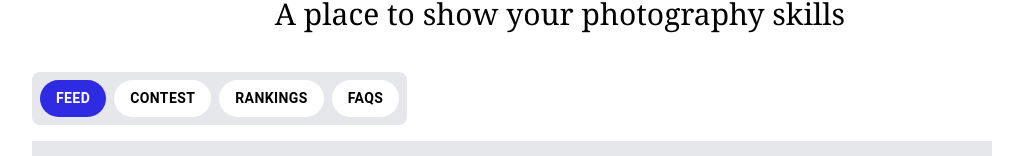
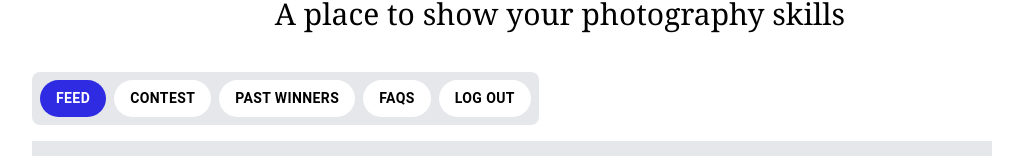
Before and after one commit to zernrack/PicQuest, a React (Vite) app in the folder client/: page /home in a window 1280 px wide. Shown: the part 292-448 px from the top of the page, without its empty margins (80-1103 px from the left). Built offline with nearby package versions, Linux system fonts and the light colour scheme.

Commit message:
Add Adjustment on Tab Selector

```diff
--- a/client/src/pages/home/selector/TabButton/TabButton.jsx
+++ b/client/src/pages/home/selector/TabButton/TabButton.jsx
@@ -1,5 +1,6 @@
 import React from "react";
 import Button from "@mui/material/Button";
+import { Link } from "react-router-dom";
 import "./styles.css";
 
 export default function TabButton(props) {
--- a/client/src/pages/home/selector/index.jsx
+++ b/client/src/pages/home/selector/index.jsx
@@ -1,8 +1,12 @@
 import React from "react";
 import TabButton from "./TabButton/TabButton";
-import Feed from "../feed/index";
+import Feed from "../Feed/feed";
 import Contest from "../contest/Contest";
+import Winners from "../PastWinners/winners";
 import Accordions from "../../../Components/Accordion/AccordionFile";
+import Button from "@mui/material/Button";
+import "./styles.css"
+import { Link } from "react-router-dom";
 
 export default function TabSelector() {
   const [buttons, setButtons] = React.useState([
@@ -17,9 +21,9 @@ export default function TabSelector() {
       value: <Contest />,
     },
     {
-      title: "RANKINGS",
+      title: "PAST WINNERS",
       checked: false,
-      value: <></>,
+      value: <Winners />,
     },
     {
       title: "FAQS",
@@ -36,7 +40,7 @@ export default function TabSelector() {
           : { ...button, checked: false };
       })
     );
-      //  console.log(buttons,"Clicked!");
+    //  console.log(buttons,"Clicked!");
   }
 
   const ButtonElements = buttons.map((button) => {
@@ -59,6 +63,9 @@ export default function TabSelector() {
       <div>
         <div className="h-auto p-2 flex bg-gray-200 mb-4 w-fit gap-2 rounded-lg">
           {ButtonElements}
+          <Link to="/login">
+            <Button className="btnOut ">LOG OUT</Button>
+          </Link>
         </div>
         <div>{component}</div>
       </div>
--- /dev/null
+++ b/client/src/pages/home/selector/styles.css
@@ -0,0 +1,16 @@
+.btnOut {
+  background-color: white !important;
+  color: black !important;
+  border: none;
+  border-radius: 100px !important;
+  padding: 6px 16px !important;
+  color: white;
+  text-transform: capitalize !important;
+  font-weight: bold !important;
+  font-size: 0.875rem !important;
+}
+
+.active {
+  background-color: #2e2be2 !important;
+  color: white !important;
+}
```
